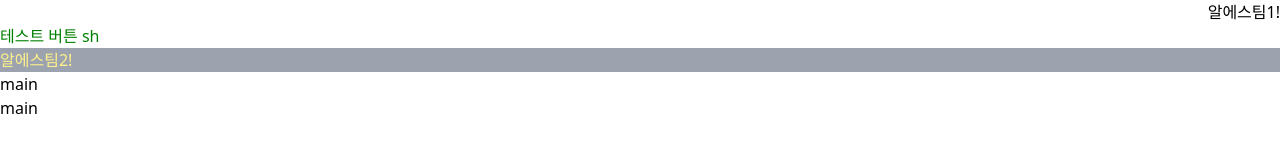
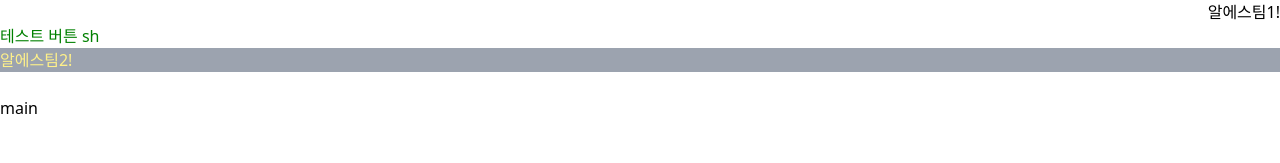
Before and after one commit to tmdqjaha12/my-tailwind-sandbox, a Next.js app: page /sh in a window 1280 px wide. Shown: the top 163 px of the page. Built offline with nearby package versions, Linux system fonts and the light colour scheme.

Commit message:
rm pure-a-tag for build

```diff
--- a/src/pages/index.tsx
+++ b/src/pages/index.tsx
@@ -17,7 +17,7 @@ const Home: NextPage = () => {
       </div>
       <h1 className="bg-gray-400 text-yellow-200">알에스팀2!</h1>
 
-      <a href="/sh">sh</a>
+      {/* <a href="/sh">sh</a> */}
       <br />
       <Link href="/sh">
         <a>sh</a>
--- a/src/pages/sh.tsx
+++ b/src/pages/sh.tsx
@@ -17,7 +17,7 @@ const Home: NextPage = () => {
       </div>
       <h1 className="bg-gray-400 text-yellow-200">알에스팀2!</h1>
 
-      <a href="/">main</a>
+      {/* <a href="/">main</a> */}
       <br />
       <Link href="/">
         <a>main</a>
```
